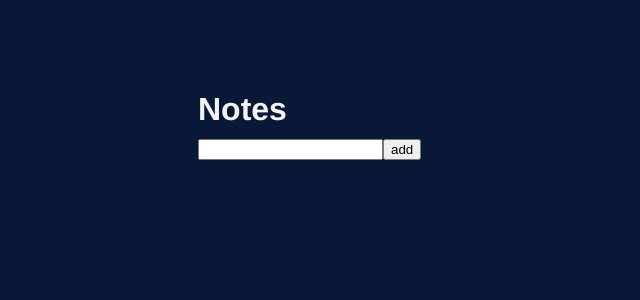
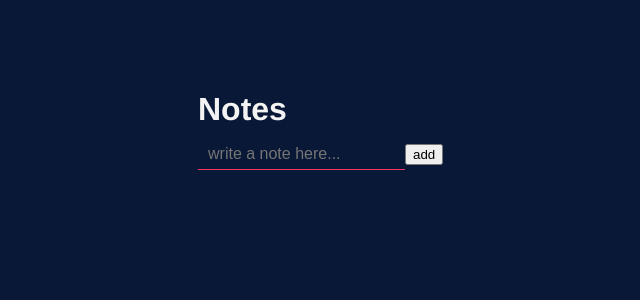
Before and after one commit to eliagoris/fully-testable-react-hooks, a React (Create React App) app: page / in a window 1280 px wide. Shown: the top 300 px of the page, without its empty margins (262-902 px from the left). Built offline with nearby package versions, Linux system fonts and the light colour scheme.

Commit message:
Add input styles

```diff
--- a/src/components/notes/notes.tsx
+++ b/src/components/notes/notes.tsx
@@ -1,6 +1,17 @@
 import React from "react"
+import styled from "styled-components"
 
 import { useNotes } from "./hooks/use-notes"
+
+const StyledInput = styled.input(({ theme }) => {
+  const {
+    color: { link }
+  } = theme
+
+  return `
+    border-bottom: 1px solid ${link}
+  `
+})
 
 export const Notes: React.FC = () => {
   const { notes, handleAddNote } = useNotes()
@@ -27,7 +38,11 @@ export const Notes: React.FC = () => {
       ))}
 
       <form data-testid="notes-form" onSubmit={handleFormSubmit}>
-        <input id="title" name="title" />
+        <StyledInput
+          id="title"
+          name="title"
+          placeholder="write a note here..."
+        />
         <button type="submit">add</button>
       </form>
     </>
--- a/src/styles/global-style.ts
+++ b/src/styles/global-style.ts
@@ -41,5 +41,20 @@ export const GlobalStyle = createGlobalStyle(res => {
   #root {
     flex: 1 100%;
   }
+
+  input {
+    outline: none;
+    background: none;
+    border: none;
+    padding: .6rem 0;
+    text-indent: 1rem;
+    color: inherit;
+    font-size: inherit;
+    transition: all .4s cubic-bezier(1, 0.35, 0, 0.93);
+
+    &:focus {
+      text-indent: 0;
+    }
+  }
   `
 })
```
